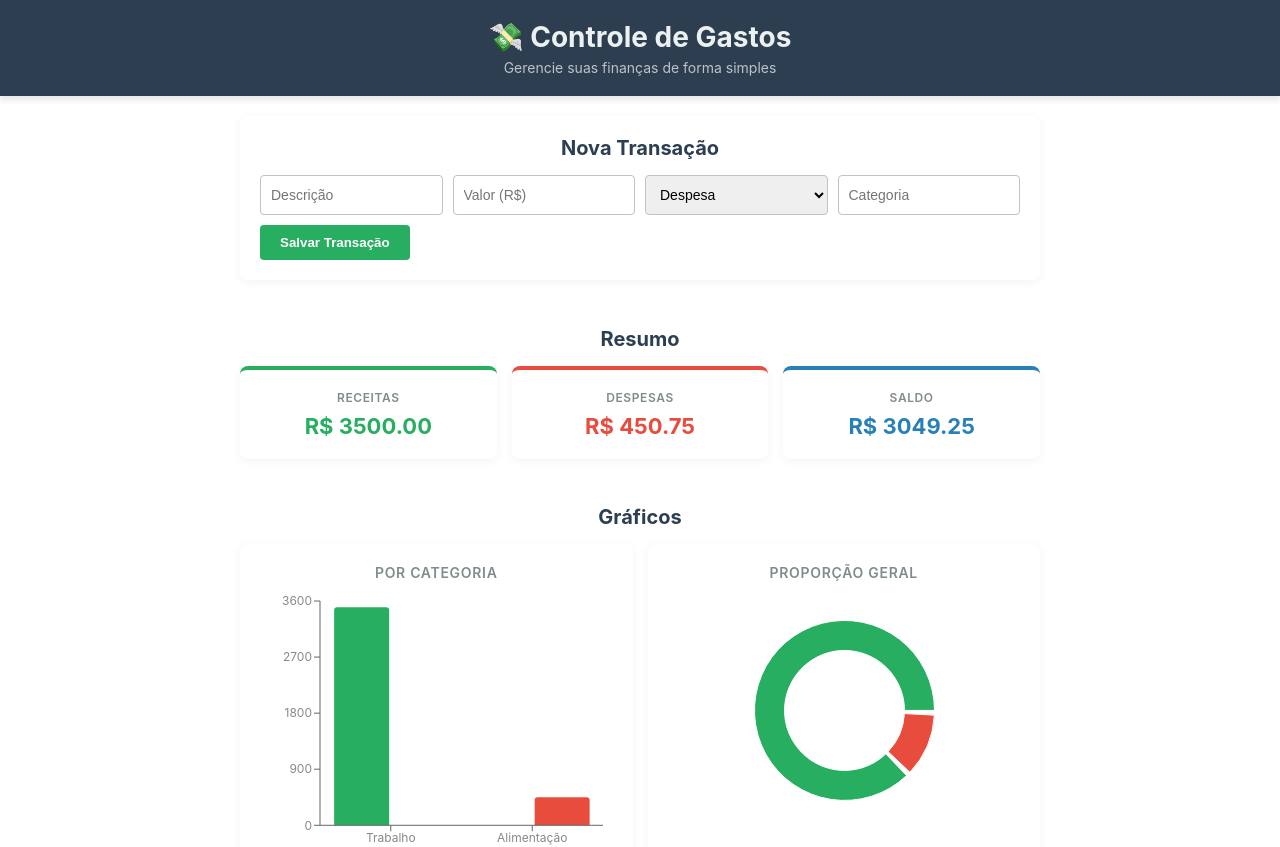
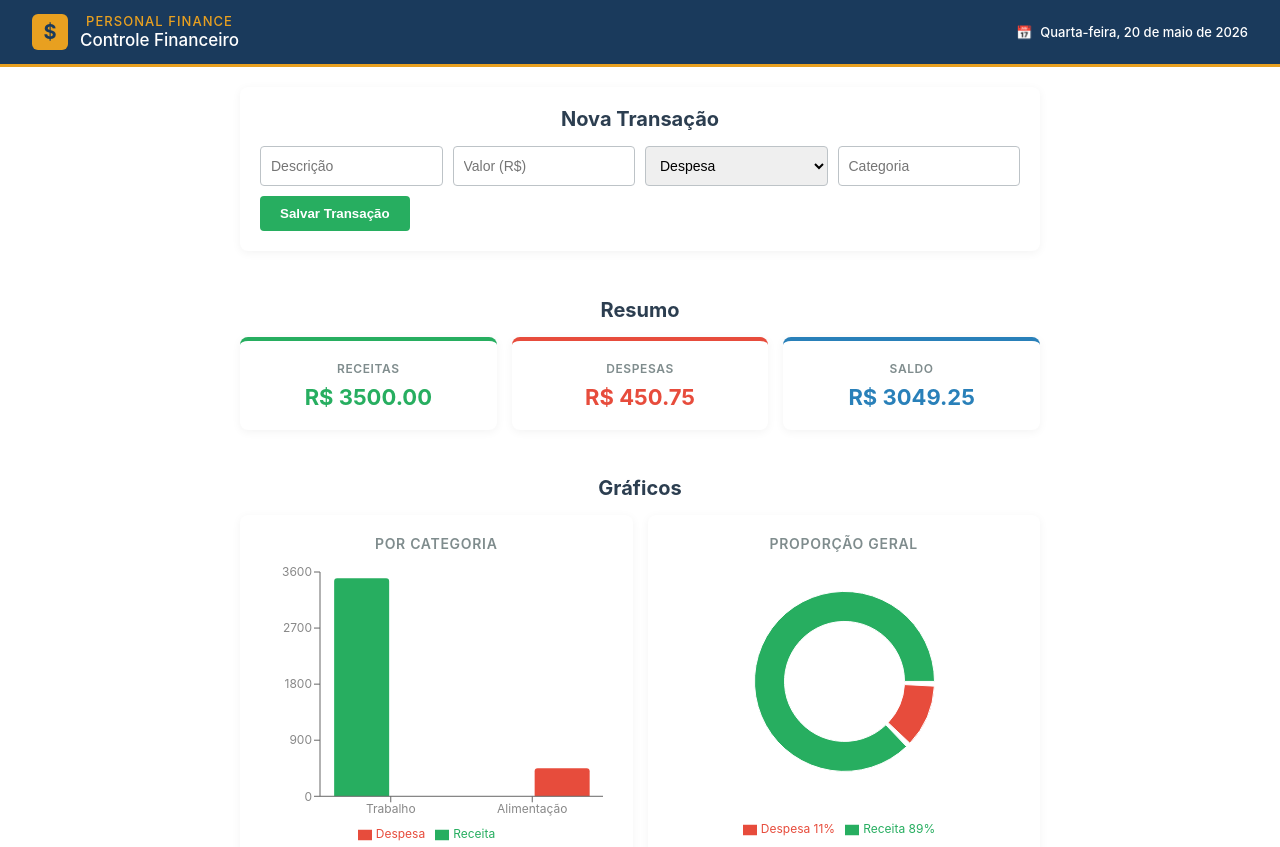
Before and after one commit to pedro-yoshiaki/personal_finance_web_REACT, a React (Create React App) app: page / in a window 1280 px wide. Shown: the top 847 px of the page. Built offline with nearby package versions, Linux system fonts and the light colour scheme; data requests are answered from the project's data file.

Commit message:
Design Header

```diff
--- a/src/components/layout/header/Header.css
+++ b/src/components/layout/header/Header.css
@@ -1,18 +1,65 @@
 .app-header {
-    background-color: #2c3e50;
-    color: #ecf0f1;
-    padding: 20px;
-    text-align: center;
-    box-shadow: 0 4px 6px rgba(0, 0, 0, 0.1);
-  }
+  background-color: #1a3a5c;
+  color: #fff;
+  padding: 0 32px;
+  height: 64px;
+  display: flex;
+  align-items: center;
+  justify-content: space-between;
+  border-bottom: 3px solid #e8a020;
+}
 
-  .app-header h1 {
-    margin: 0;
-    font-size: 28px;
-  }
+.header-left {
+  display: flex;
+  align-items: center;
+  gap: 12px;
+}
 
-  .app-header p {
-    margin: 5px 0 0 0;
-    font-size: 14px;
-    color: #bdc3c7;
-  }
+.header-logo {
+  width: 36px;
+  height: 36px;
+  background: #e8a020;
+  border-radius: 6px;
+  display: flex;
+  align-items: center;
+  justify-content: center;
+}
+
+.header-logo-icon {
+  font-size: 20px;
+  font-weight: bold;
+  color: #1a3a5c;
+}
+
+.header-brand {
+  display: flex;
+  flex-direction: column;
+  line-height: 1.2;
+}
+
+.header-brand-name {
+  font-size: 13px;
+  font-weight: 500;
+  color: #e8a020;
+  letter-spacing: 0.08em;
+  text-transform: uppercase;
+}
+
+.header-brand-title {
+  font-size: 17px;
+  font-weight: 500;
+  color: #fff;
+}
+
+.header-date {
+  display: flex;
+  align-items: center;
+  gap: 8px;
+  font-size: 13px;
+  color: #a8c4de;
+}
+
+.header-date-text {
+  color: #fff;
+  font-weight: 500;
+}
--- a/src/components/layout/header/Header.js
+++ b/src/components/layout/header/Header.js
@@ -1,11 +1,31 @@
-import React from 'react';
+import React, { useEffect, useState } from 'react';
 import './Header.css';
 
 function Header() {
+  const [dataAtual, setDataAtual] = useState('');
+
+  useEffect(() => {
+    const d = new Date();
+    const opts = { weekday: 'long', day: '2-digit', month: 'long', year: 'numeric' };
+    const formatted = d.toLocaleDateString('pt-BR', opts);
+    setDataAtual(formatted.charAt(0).toUpperCase() + formatted.slice(1));
+  }, []);
+
   return (
     <header className="app-header">
-      <h1>💸 Controle de Gastos</h1>
-      <p>Gerencie suas finanças de forma simples</p>
+      <div className="header-left">
+        <div className="header-logo">
+          <span className="header-logo-icon">$</span>
+        </div>
+        <div className="header-brand">
+          <span className="header-brand-name">Personal Finance</span>
+          <span className="header-brand-title">Controle Financeiro</span>
+        </div>
+      </div>
+      <div className="header-date">
+        <span className="header-date-label">📅</span>
+        <span className="header-date-text">{dataAtual}</span>
+      </div>
     </header>
   );
 }
```
